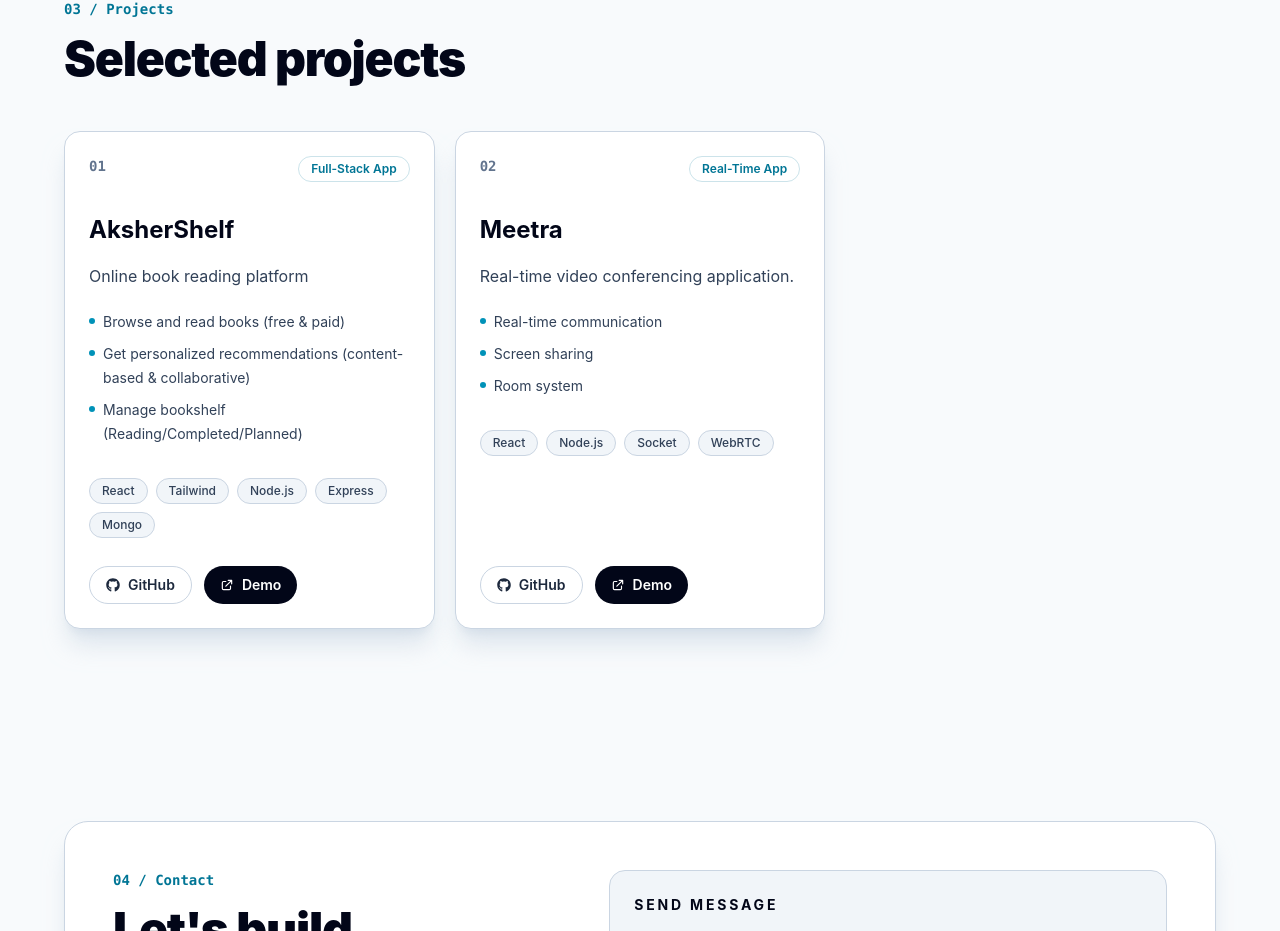
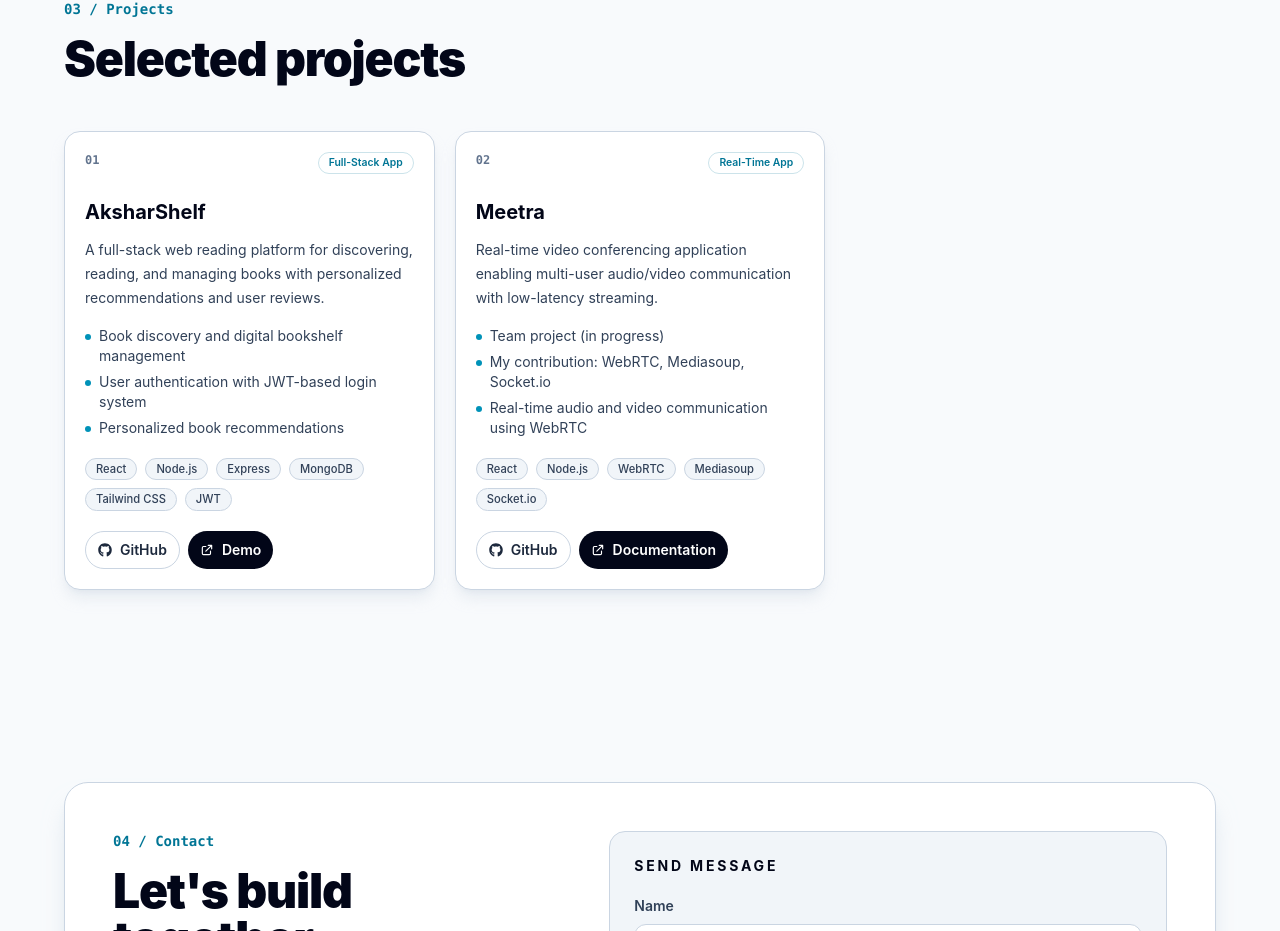
Before and after one commit to gaurabGits/my-portfolio, a React (Vite) app: page / in a window 1280 px wide. Shown: the part 2771-3702 px from the top of the page. Built offline with nearby package versions, Linux system fonts and the light colour scheme.

Commit message:
Add a demo/live link for a project

```diff
--- a/src/components/ProjectCart.jsx
+++ b/src/components/ProjectCart.jsx
@@ -6,27 +6,27 @@ function ProjectCard({ project, index }) {
   const features = project.features ?? [];
 
   return (
-    <article className="group flex h-full min-w-0 flex-col rounded-xl border border-slate-300 bg-white p-5 shadow-xl shadow-slate-300/60 transition hover:-translate-y-1 hover:border-cyan-600/50 hover:bg-slate-50 dark:border-white/10 dark:bg-slate-900/50 dark:shadow-none dark:hover:border-cyan-300/40 dark:hover:bg-slate-900/80 sm:rounded-2xl sm:p-6">
-      <div className="flex items-start justify-between gap-4">
-        <p className="font-mono text-sm font-semibold text-slate-500">
+    <article className="group flex h-full min-w-0 flex-col rounded-xl border border-slate-300 bg-white p-4 shadow-lg shadow-slate-300/40 transition  hover:border-cyan-600/50 hover:bg-slate-50 dark:border-white/10 dark:bg-slate-900/50 dark:shadow-none dark:hover:border-cyan-300/40 dark:hover:bg-slate-900/80 sm:rounded-2xl sm:p-5">
+      <div className="flex items-start justify-between gap-3">
+        <p className="font-mono text-xs font-semibold text-slate-500">
           {String(index + 1).padStart(2, "0")}
         </p>
         {project.category && (
-          <span className="rounded-full border border-cyan-700/20 px-3 py-1 text-xs font-semibold text-cyan-700 dark:border-cyan-300/20 dark:text-cyan-300">
+          <span className="rounded-full border border-cyan-700/20 px-2.5 py-0.5 text-[0.65rem] font-semibold text-cyan-700 dark:border-cyan-300/20 dark:text-cyan-300">
             {project.category}
           </span>
         )}
       </div>
 
-      <h3 className="mt-7 text-xl font-bold text-slate-950 dark:text-white sm:mt-8 sm:text-2xl">
+      <h3 className="mt-5 text-lg font-bold text-slate-950 dark:text-white sm:mt-6 sm:text-xl">
         {project.title}
       </h3>
-      <p className="mt-4 leading-7 text-slate-700 dark:text-slate-400">
+      <p className="mt-3 leading-6 text-slate-700 dark:text-slate-400 text-sm">
         {project.description}
       </p>
 
       {features.length > 0 && (
-        <ul className="mt-5 space-y-2 text-sm leading-6 text-slate-700 dark:text-slate-300">
+        <ul className="mt-4 space-y-1.5 text-sm leading-5 text-slate-700 dark:text-slate-300">
           {features.slice(0, 3).map((feature) => (
             <li key={feature} className="flex gap-2">
               <span className="mt-2 h-1.5 w-1.5 shrink-0 rounded-full bg-cyan-600 dark:bg-cyan-300" />
@@ -36,24 +36,24 @@ function ProjectCard({ project, index }) {
         </ul>
       )}
 
-      <div className="mt-8 flex flex-wrap gap-2">
+      <div className="mt-5 flex flex-wrap gap-2">
         {techStack.map((tech) => (
           <span
             key={tech}
-            className="rounded-full border border-slate-300 bg-slate-100 px-3 py-1 text-xs font-medium text-slate-700 dark:border-white/10 dark:bg-transparent dark:text-slate-300"
+            className="rounded-full border border-slate-300 bg-slate-100 px-2.5 py-0.5 text-[0.7rem] font-medium text-slate-700 dark:border-white/10 dark:bg-transparent dark:text-slate-300"
           >
             {tech}
           </span>
         ))}
       </div>
 
-      <div className="mt-auto flex gap-3 pt-7">
+      <div className="mt-auto flex flex-wrap gap-2 pt-5">
         {project.github && (
           <a
             href={project.github}
             target="_blank"
             rel="noopener noreferrer"
-            className="inline-flex items-center gap-2 rounded-full border border-slate-300 px-4 py-2 text-sm font-semibold text-slate-800 transition hover:border-cyan-600 hover:text-cyan-700 dark:border-white/10 dark:text-slate-200 dark:hover:border-cyan-300 dark:hover:text-cyan-300"
+            className="inline-flex items-center hover:-translate-y-0.5 gap-2 rounded-full border border-slate-300 px-3 py-2 text-sm font-semibold text-slate-800 transition hover:border-cyan-600 hover:text-cyan-700 dark:border-white/10 dark:text-cyan-200 dark:hover:border-cyan-300 dark:hover:text-cyan-300"
           >
             <FaGithub aria-hidden="true" />
             GitHub
@@ -64,11 +64,23 @@ function ProjectCard({ project, index }) {
             href={project.demo}
             target="_blank"
             rel="noopener noreferrer"
-            className="inline-flex items-center gap-2 rounded-full bg-slate-950 px-4 py-2 text-sm font-semibold text-white transition hover:bg-cyan-700 dark:bg-white dark:text-slate-950 dark:hover:bg-cyan-200"
+            className="inline-flex items-center gap-2 hover:-translate-y-0.5 rounded-full bg-slate-950 px-3 py-2 text-sm font-semibold text-white transition hover:bg-cyan-700 dark:bg-white dark:text-slate-950 dark:hover:bg-cyan-200"
           >
             <HiOutlineExternalLink aria-hidden="true" />
             Demo
           </a>
+        )}
+        {project.docs && (
+          <button
+            onClick={(e) => {
+              e.preventDefault();
+              alert("We are working on it. Please keep touch with us.");
+            }}
+            className="inline-flex items-center gap-2 hover:-translate-y-0.5 cursor-pointer rounded-full bg-slate-950 px-3 py-2 text-sm font-semibold text-white transition hover:bg-cyan-700 dark:bg-white dark:text-slate-950 dark:hover:bg-cyan-200"
+          >
+            <HiOutlineExternalLink aria-hidden="true" />
+            Documentation
+          </button>
         )}
       </div>
     </article>
--- a/src/data/project.js
+++ b/src/data/project.js
@@ -1,34 +1,44 @@
 export const projects = [
   {
     id: 1,
-        title: "AksherShelf",
-        description: "Online book reading platform",
+    title: "AksharShelf",
+    description:
+      "A full-stack web reading platform for discovering, reading, and managing books with personalized recommendations and user reviews.",
     category: "Full-Stack App",
-        tech: ["React", "Tailwind", "Node.js", "Express", "Mongo"],
+    tech: ["React", "Node.js", "Express", "MongoDB", "Tailwind CSS", "JWT"],
     github: "https://github.com/gaurabGits/AksharShelf.git",
-        demo: "demo-link",
+    demo: "https://aksharshelf.vercel.app/",
+
     features: [
-            "Browse and read books (free & paid)",
-            "Get personalized recommendations (content-based & collaborative)",
-            "Manage bookshelf (Reading/Completed/Planned)",
-            "Write reviews and ratings",
-        ]
+      "Book discovery and digital bookshelf management",
+      "User authentication with JWT-based login system",
+      "Personalized book recommendations",
+      "User reviews and rating system",
+      "Admin dashboard for content and user management",
+    ],
   },
+
   {
   id: 2,
   title: "Meetra",
-        description: "Real-time video conferencing application.",
+  description:
+    "Real-time video conferencing application enabling multi-user audio/video communication with low-latency streaming.",
+
   category: "Real-Time App",
 
-        tech: ["React", "Node.js", "Socket", "WebRTC"],
+  tech: ["React", "Node.js", "WebRTC", "Mediasoup", "Socket.io"],
 
-        github: "your-link",
-        demo: "your-demo-link",
+  github: "https://github.com/Techy-Code1/meetra",
+  docs: " ",
 
   features: [
-            "Real-time communication",
-            "Screen sharing",
-            "Room system",
+    "Team project (in progress)",
+    "My contribution: WebRTC, Mediasoup, Socket.io",
+    "Real-time audio and video communication using WebRTC",
+    "Scalable multi-user conferencing with Mediasoup SFU",
+    "Socket.io-based signaling for room and peer management",
+    "Screen sharing for collaboration and presentations",
+    "Dynamic producer and consumer media handling"
   ],
 }
 ];
```
Lines whose indentation alone changed are shown as unchanged.
